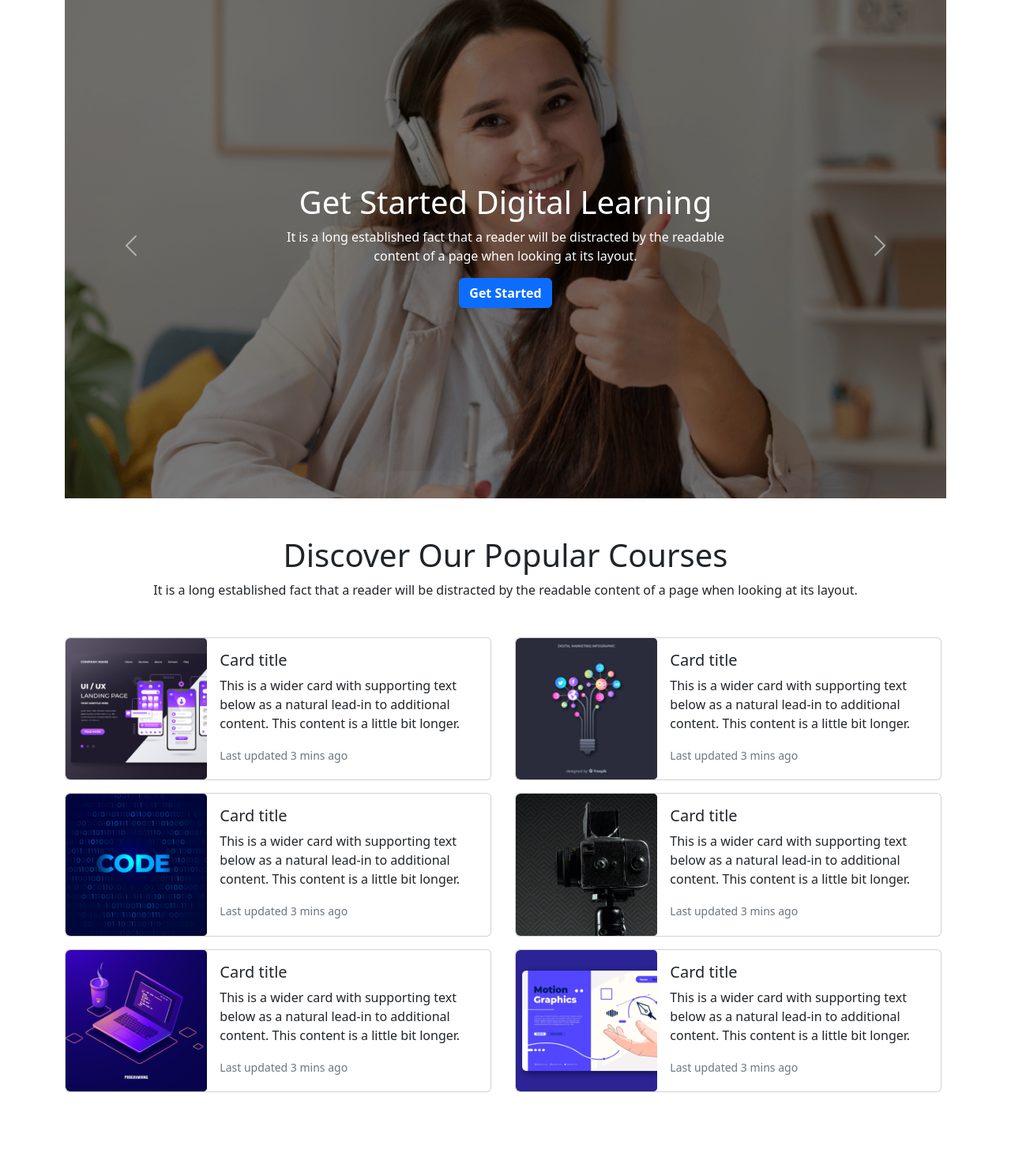
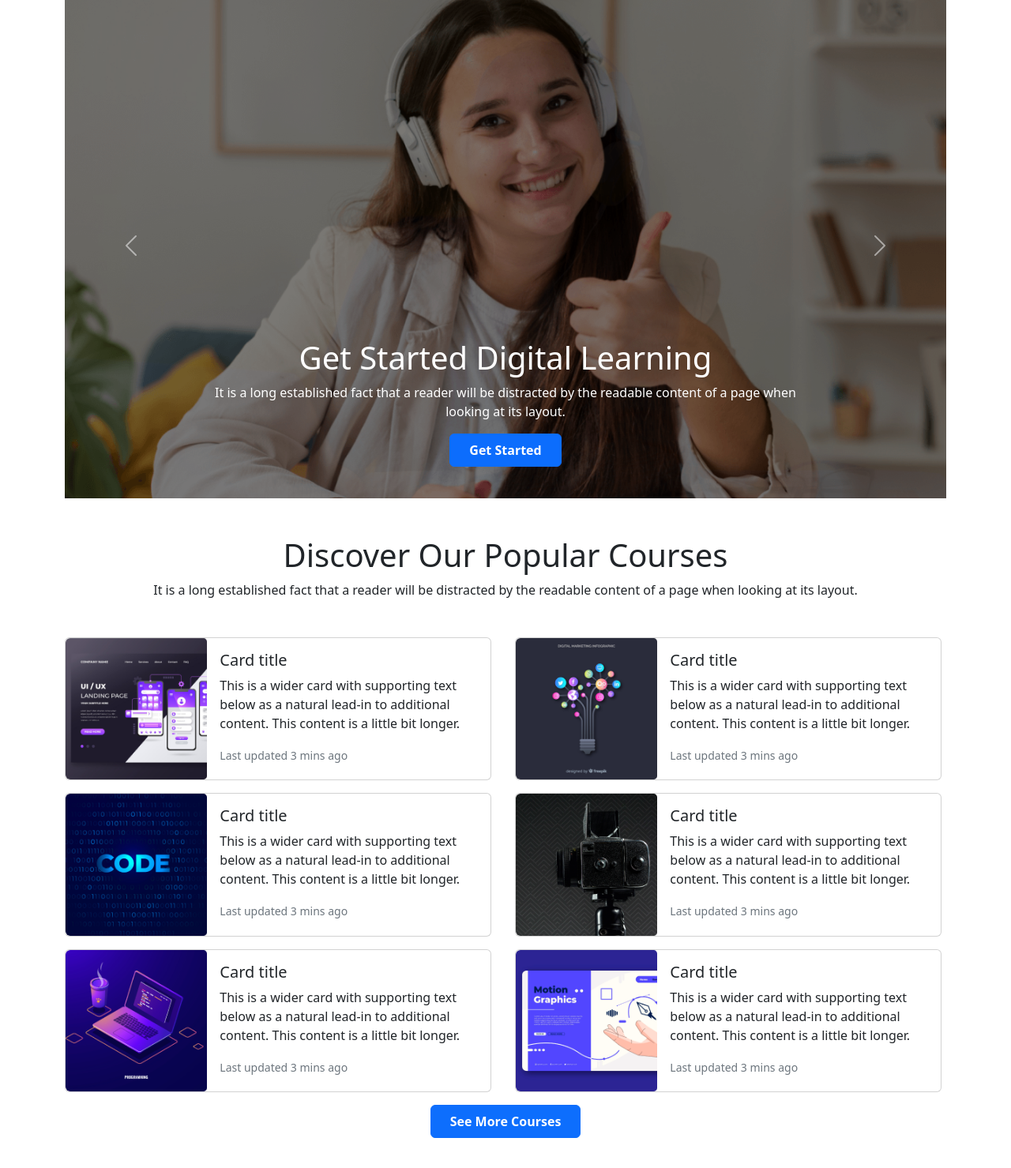
Before and after one commit to codernoyan/skill-development-assignment-3, a plain HTML site: page index.html in a window 1280 px wide. Shown: the part 97-1576 px from the top of the page at 79% size. Before the commit the page ends 1544 px from the top, so only its background shows below. Drawn offline with nearby package versions, Linux system fonts and the light colour scheme.

Commit message:
added courses button

```diff
--- a/index.html
+++ b/index.html
@@ -59,31 +59,31 @@
         <div class="carousel-inner">
           <div class="carousel-item active slider" style="background-image: url('./images/cover/cover-1.png');">
             <div class="sliderexample">
-              <div class="slider-text">
+              <div class="carousel-caption">
                 <h1>Get Started Digital Learning</h1>
                 <p>It is a long established fact that a reader will be distracted by the readable content of a page when
                   looking at its layout.</p>
-                <button class="btn btn-primary fw-semibold">Get Started</button>
+                <button class="btn btn-primary fw-semibold px-4 py-2">Get Started</button>
               </div>
             </div>
           </div>
           <div class="carousel-item slider" style="background-image: url('./images/cover/cover-2.jpg');">
             <div class="sliderexample">
-              <div class="slider-text">
+              <div class="carousel-caption">
                 <h1>Get Started Digital Learning</h1>
                 <p>It is a long established fact that a reader will be distracted by the readable content of a page when
                   looking at its layout.</p>
-                <button class="btn btn-primary fw-semibold">Get Started</button>
+                <button class="btn btn-primary fw-semibold px-4 py-2">Get Started</button>
               </div>
             </div>
           </div>
           <div class="carousel-item slider" style="background-image: url('./images/cover/cover-3.jpg');">
             <div class="sliderexample">
-              <div class="slider-text">
+              <div class="carousel-caption">
                 <h1>Get Started Digital Learning</h1>
                 <p>It is a long established fact that a reader will be distracted by the readable content of a page when
                   looking at its layout.</p>
-                <button class="btn btn-primary fw-semibold">Get Started</button>
+                <button class="btn btn-primary fw-semibold px-4 py-2">Get Started</button>
               </div>
             </div>
           </div>
@@ -122,7 +122,8 @@
               <div class="col-md-8">
                 <div class="card-body">
                   <h5 class="card-title">Card title</h5>
-                  <p class="card-text">This is a wider card with supporting text below as a natural lead-in to additional content. This content is a little bit longer.</p>
+                  <p class="card-text">This is a wider card with supporting text below as a natural lead-in to
+                    additional content. This content is a little bit longer.</p>
                   <p class="card-text"><small class="text-muted">Last updated 3 mins ago</small></p>
                 </div>
               </div>
@@ -137,7 +138,8 @@
               <div class="col-md-8">
                 <div class="card-body">
                   <h5 class="card-title">Card title</h5>
-                  <p class="card-text">This is a wider card with supporting text below as a natural lead-in to additional content. This content is a little bit longer.</p>
+                  <p class="card-text">This is a wider card with supporting text below as a natural lead-in to
+                    additional content. This content is a little bit longer.</p>
                   <p class="card-text"><small class="text-muted">Last updated 3 mins ago</small></p>
                 </div>
               </div>
@@ -152,7 +154,8 @@
               <div class="col-md-8">
                 <div class="card-body">
                   <h5 class="card-title">Card title</h5>
-                  <p class="card-text">This is a wider card with supporting text below as a natural lead-in to additional content. This content is a little bit longer.</p>
+                  <p class="card-text">This is a wider card with supporting text below as a natural lead-in to
+                    additional content. This content is a little bit longer.</p>
                   <p class="card-text"><small class="text-muted">Last updated 3 mins ago</small></p>
                 </div>
               </div>
@@ -169,7 +172,8 @@
               <div class="col-md-8">
                 <div class="card-body">
                   <h5 class="card-title">Card title</h5>
-                  <p class="card-text">This is a wider card with supporting text below as a natural lead-in to additional content. This content is a little bit longer.</p>
+                  <p class="card-text">This is a wider card with supporting text below as a natural lead-in to
+                    additional content. This content is a little bit longer.</p>
                   <p class="card-text"><small class="text-muted">Last updated 3 mins ago</small></p>
                 </div>
               </div>
@@ -184,7 +188,8 @@
               <div class="col-md-8">
                 <div class="card-body">
                   <h5 class="card-title">Card title</h5>
-                  <p class="card-text">This is a wider card with supporting text below as a natural lead-in to additional content. This content is a little bit longer.</p>
+                  <p class="card-text">This is a wider card with supporting text below as a natural lead-in to
+                    additional content. This content is a little bit longer.</p>
                   <p class="card-text"><small class="text-muted">Last updated 3 mins ago</small></p>
                 </div>
               </div>
@@ -199,13 +204,18 @@
               <div class="col-md-8">
                 <div class="card-body">
                   <h5 class="card-title">Card title</h5>
-                  <p class="card-text">This is a wider card with supporting text below as a natural lead-in to additional content. This content is a little bit longer.</p>
+                  <p class="card-text">This is a wider card with supporting text below as a natural lead-in to
+                    additional content. This content is a little bit longer.</p>
                   <p class="card-text"><small class="text-muted">Last updated 3 mins ago</small></p>
                 </div>
               </div>
             </div>
           </div>
         </div>
+      </div>
+      <!-- course button -->
+      <div class="d-flex justify-content-center">
+        <button class="btn btn-primary fw-semibold px-4 py-2">See More Courses</button>
       </div>
       <!-- courses end -->
     </section>
```
